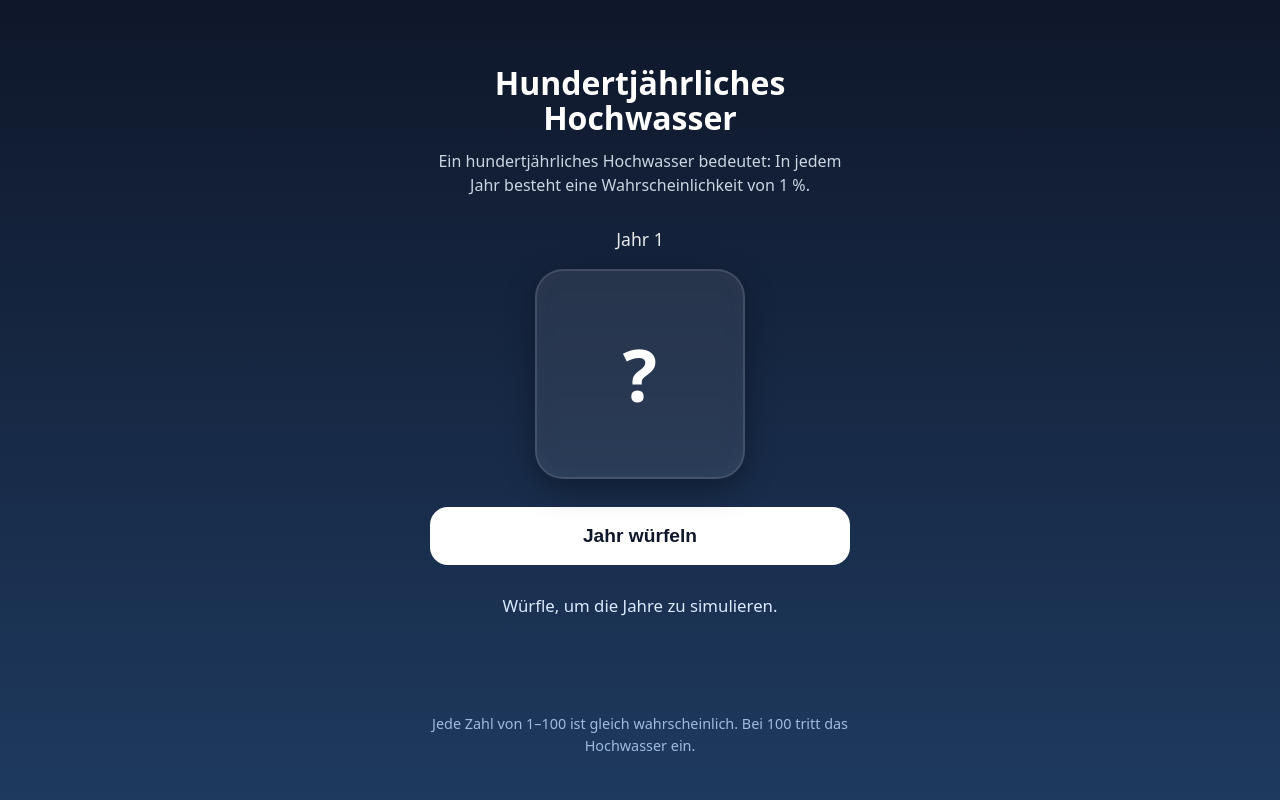
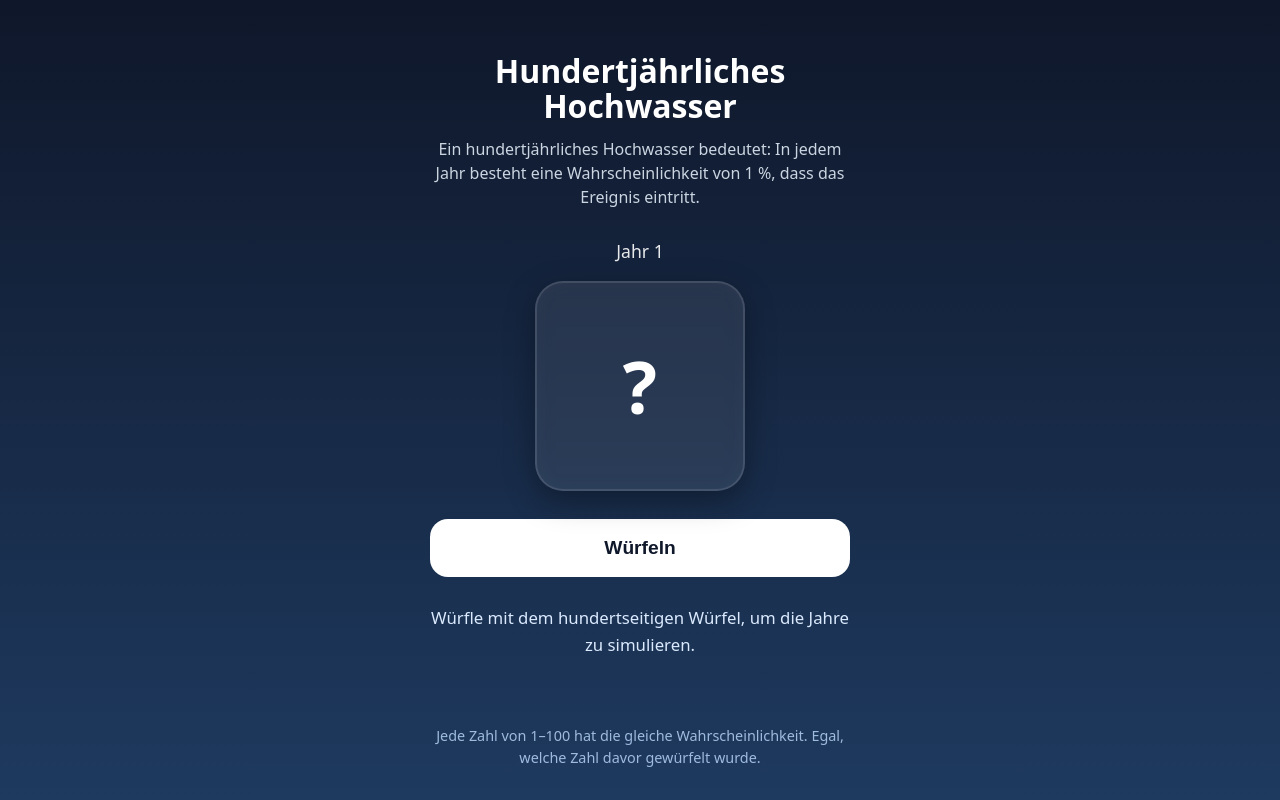
Before and after one commit to mirjamscheller/hundertjaehrliches-hochwasser, a plain HTML site: page index.html in a window 1280 px wide. Drawn offline with Linux system fonts and the light colour scheme.

Commit message:
index.html

```diff
--- a/index.html
+++ b/index.html
@@ -150,7 +150,7 @@
 
     <div class="subtitle">
       Ein hundertjährliches Hochwasser bedeutet:
-      In jedem Jahr besteht eine Wahrscheinlichkeit von 1 %.
+      In jedem Jahr besteht eine Wahrscheinlichkeit von 1 %, dass das Ereignis eintritt.
     </div>
 
     <div class="year" id="year">
@@ -162,16 +162,15 @@
     </div>
 
     <button id="rollButton">
-      Jahr würfeln
+      Würfeln
     </button>
 
     <div class="result" id="result">
-      Würfle, um die Jahre zu simulieren.
+      Würfle mit dem hundertseitigen Würfel, um die Jahre zu simulieren.
     </div>
 
     <div class="info small">
-      Jede Zahl von 1–100 ist gleich wahrscheinlich.
-      Bei 100 tritt das Hochwasser ein.
+      Jede Zahl von 1–100 hat die gleiche Wahrscheinlichkeit. Egal, welche Zahl davor gewürfelt wurde.
     </div>
 
   </div>
```
